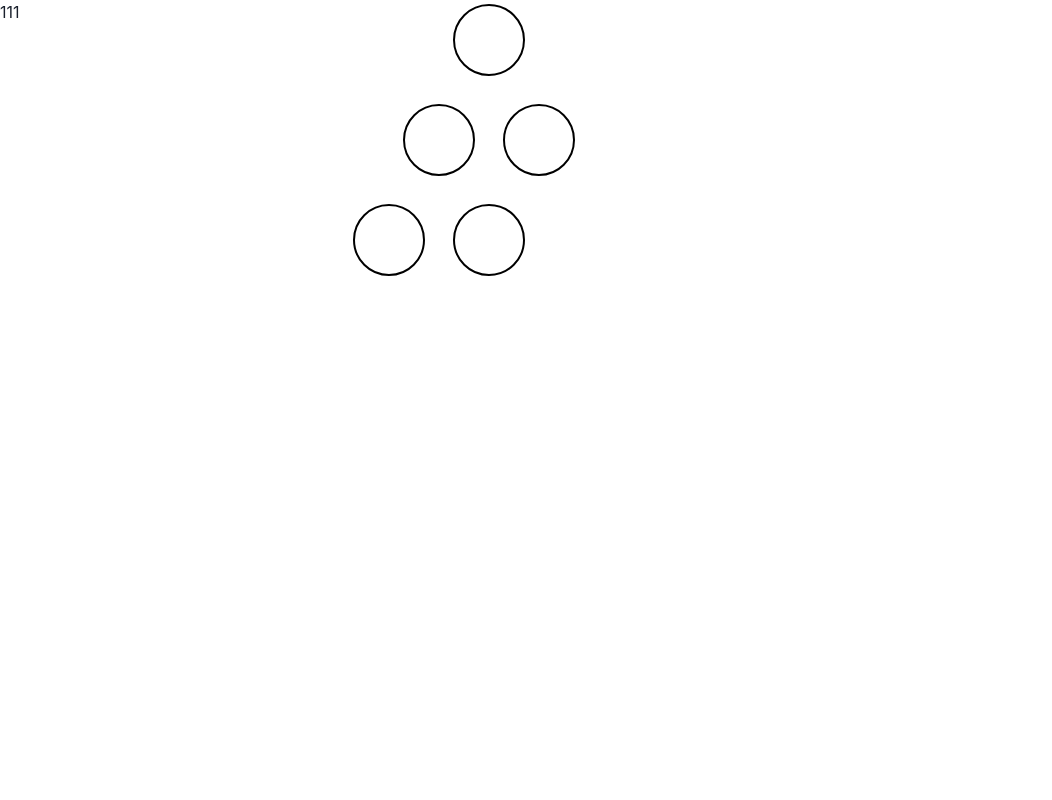
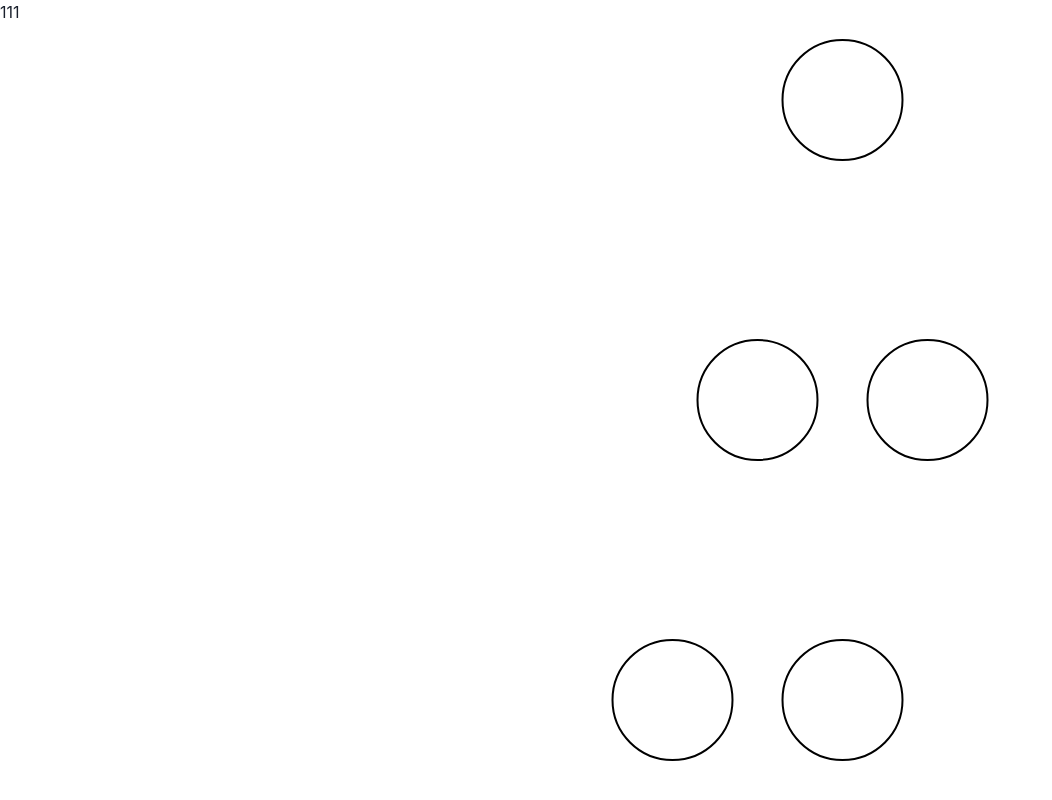
Before and after one commit to liujiajun/recursion-viz, a React (Create React App) app: page / in a window 1280 px wide. Shown: the whole page, without its empty margins (0-1052 px from the left). Built offline with nearby package versions, Linux system fonts and the light colour scheme.

Commit message:
Add support for displaying vertices

```diff
--- a/src/components/app/App.tsx
+++ b/src/components/app/App.tsx
@@ -8,23 +8,25 @@ import {
 import drawTree from '../../core/tree-drawer/TreeDrawer'
 import TreeViewer from '../tree-viewer/TreeViewer'
 import drawTimedTree from '../../core/tree-drawer/TimedTreeDrawer'
+import { FunctionContent } from '../../types/Types'
+import getRecursionTree from '../../core/recursion-tracer/RecursionTracer'
 
 function test () {
-  // const fnContent: FunctionContent = {
-  //   body: `
-  //     if (n == 0 || n == 1) return n;
-  //     return fn(n - 1) + fn(n - 2);
-  //   `,
-  //   params: [{ name: 'n', value: 3 }]
+  const fnContent: FunctionContent = {
+    body: `
+      if (n == 0 || n == 1) return n;
+      return fn(n - 1) + fn(n - 2);
+    `,
+    params: [{ name: 'n', value: 3 }]
+  }
+
+  // const adjList = {
+  //   0: [1, 2],
+  //   1: [3, 4],
+  //   2: [],
+  //   3: [],
+  //   4: []
   // }
-
-  const adjList = {
-    0: [1, 2],
-    1: [3, 4],
-    2: [],
-    3: [],
-    4: []
-  }
 
   // const adjList = {
   //   0: [1, 2, 3],
@@ -44,25 +46,25 @@ function test () {
   //   14: []
   // }
 
+  const [adjList, verticesContext] = getRecursionTree(fnContent)
   const root = drawTree(adjList)
-  const timedInfo = drawTimedTree(root)
+  const [vertices, edges] = drawTimedTree(root)
 
   console.log('---')
   console.log(root)
   console.log('---')
-  console.log(timedInfo[1])
-  return root
+  return <TreeViewer vertices={vertices} edges={edges} verticesContext={verticesContext} time={0} />
 }
 
 export const App = () => (
     <ChakraProvider theme={theme}>
-      <Flex direction={{ base: 'column', md: 'row' }}>
-        <Box w={{ base: '100%', md: '30rem' }} h="100vh">
+      <Flex direction={{ base: 'column', md: 'row' }} >
+        <Box w={{ base: '100%', md: '20rem' }} h="100vh">
           {/* { test() } */}
           111
         </Box>
-        <Box w="100%" h="100vh">
-          <TreeViewer rootNode={test()} />
+        <Box flexGrow={1} h="100vh" mx={3} >
+          { test() }
         </Box>
       </Flex>
     </ChakraProvider>
--- a/src/components/tree-viewer/TreeViewer.tsx
+++ b/src/components/tree-viewer/TreeViewer.tsx
@@ -1,24 +1,49 @@
 import * as React from 'react'
-import { TreeNode } from '../../types/Types'
+import { EdgesInfo, VerticesContext, VerticesInfo } from '../../types/Types'
 import Vertex from './vertex/Vertex'
 
+const SCALE_FACTOR = [85, 150]
+const TRANS_FACTOR = [50, 50]
+
 type Props = {
-  rootNode: TreeNode
+  vertices: VerticesInfo,
+  edges: EdgesInfo,
+  verticesContext: VerticesContext,
+  time: number
 }
 
-const nodes = (node: TreeNode) => {
+const getBottomRightCoords = (nodes: VerticesInfo) => {
+  const raw = Object.entries(nodes).map(([k, v]) => v).reduce(
+    (acc, cur) => {
+      return [Math.max(cur.coords[0], acc[0]), Math.max(cur.coords[1], acc[1])]
+    }, [-1, -1]
+  )
+  return [raw[0] * SCALE_FACTOR[0] + 2 * TRANS_FACTOR[0],
+    raw[1] * SCALE_FACTOR[1] + 2 * TRANS_FACTOR[1]]
+}
+
+const nodes = (nodes: VerticesInfo, context: VerticesContext) => {
+  console.log(getBottomRightCoords(nodes))
   return (
     <>
-      <Vertex center={[node.x * 100 + 40, node.y * 100 + 40]} />
-      { node.children.map(child => nodes(child)) }
+      { Object.entries(nodes).map(([k, v]) => {
+        return <Vertex key={v.id} center={[v.coords[0] * SCALE_FACTOR[0] + TRANS_FACTOR[0], v.coords[1] * SCALE_FACTOR[1] + TRANS_FACTOR[1]]} />
+      })}
     </>
   )
 }
 
-const TreeViewer = ({ rootNode } : Props) => {
+const TreeViewer = ({
+  vertices,
+  edges,
+  verticesContext,
+  time
+} : Props) => {
+  const bottomRight = getBottomRightCoords(vertices)
   return (
-    <svg height="100%" width="100%">
-      { nodes(rootNode) }
+    <svg width="100%" height="100vh" viewBox={`0 0 ${bottomRight[0]} ${bottomRight[1]}`}
+    >
+       { nodes(vertices, verticesContext) }
     </svg>
   )
 }
--- a/src/components/tree-viewer/vertex/Vertex.tsx
+++ b/src/components/tree-viewer/vertex/Vertex.tsx
@@ -7,7 +7,7 @@ type Props = {
 
 const Vertex = ({ center } : Props) => {
   return (
-    <circle cx={center[0]} cy={center[1]} r="35" stroke="black" strokeWidth="2" fill="transparent"/>
+    <circle cx={center[0]} cy={center[1]} r="30" stroke="black" strokeWidth="1" fill="transparent"/>
   )
 }
 
--- a/src/core/recursion-tracer/RecursionTracer.ts
+++ b/src/core/recursion-tracer/RecursionTracer.ts
@@ -1,4 +1,4 @@
-import { AdjList, FunctionContent, VertexInfo } from '../../types/Types'
+import { AdjList, FunctionContent, VerticesContext } from '../../types/Types'
 
 const getUserFnDeclaration = (fnContent: FunctionContent) => {
   const paramsList = fnContent.params.map(v => v.name).join(', ')
@@ -10,13 +10,13 @@ const getUserFnDeclaration = (fnContent: FunctionContent) => {
   return fnDeclaration
 }
 
-export default function getRecursionTree (fnContent: FunctionContent) {
+export default function getRecursionTree (fnContent: FunctionContent): [AdjList, VerticesContext] {
   // eslint-disable-next-line no-eval
   const userFunction: Function = eval(getUserFnDeclaration(fnContent))
 
   const callStack: number[] = []
   const adjList: AdjList = {}
-  const vertexInfo: VertexInfo = {}
+  const verticesContext: VerticesContext = {}
   let v = 0
 
   function fnWrapper (...args: any[]) {
@@ -39,7 +39,7 @@ export default function getRecursionTree (fnContent: FunctionContent) {
     v++
 
     const res = userFunction.apply(self, args)
-    vertexInfo[curV] = { args: args, returnValue: res }
+    verticesContext[curV] = { args: args, returnValue: res }
 
     callStack.pop()
 
@@ -50,5 +50,5 @@ export default function getRecursionTree (fnContent: FunctionContent) {
   const args = fnContent.params.map(v => v.value)
   fn(...args)
 
-  return adjList
+  return [adjList, verticesContext]
 }
--- a/src/core/tree-drawer/TimedTreeDrawer.ts
+++ b/src/core/tree-drawer/TimedTreeDrawer.ts
@@ -4,11 +4,11 @@ export default function drawTimedTree (root: TreeNode): [VerticesInfo, EdgesInfo
   const verticesInfo: VerticesInfo = {}
   const edgesInfo: EdgesInfo = {}
   const time = { curTime: 0 }
-  drawTimedTreehelper(root, verticesInfo, edgesInfo, time)
+  drawTimedTreeHelper(root, verticesInfo, edgesInfo, time)
   return [verticesInfo, edgesInfo]
 }
 
-function drawTimedTreehelper (root: TreeNode, vertices: VerticesInfo, edges: EdgesInfo, time: {curTime: number}) {
+function drawTimedTreeHelper (root: TreeNode, vertices: VerticesInfo, edges: EdgesInfo, time: {curTime: number}) {
   vertices[root.id] = {
     id: root.id,
     coords: [root.x, root.y],
@@ -33,7 +33,7 @@ function drawTimedTreehelper (root: TreeNode, vertices: VerticesInfo, edges: Edg
     }
 
     time.curTime++
-    drawTimedTreehelper(child, vertices, edges, time)
+    drawTimedTreeHelper(child, vertices, edges, time)
 
     time.curTime++
     // show backward edge
--- a/src/types/Types.ts
+++ b/src/types/Types.ts
@@ -9,7 +9,7 @@ export type FunctionContent = {
 
 export type AdjList = Record<number, number[]>
 
-export type VertexInfo = Record<number, {args: Var[], returnValue: any[]}>
+export type VerticesContext = Record<number, {args: Var[], returnValue: any[]}>
 
 export type TreeNode = {
   id: number,
```
